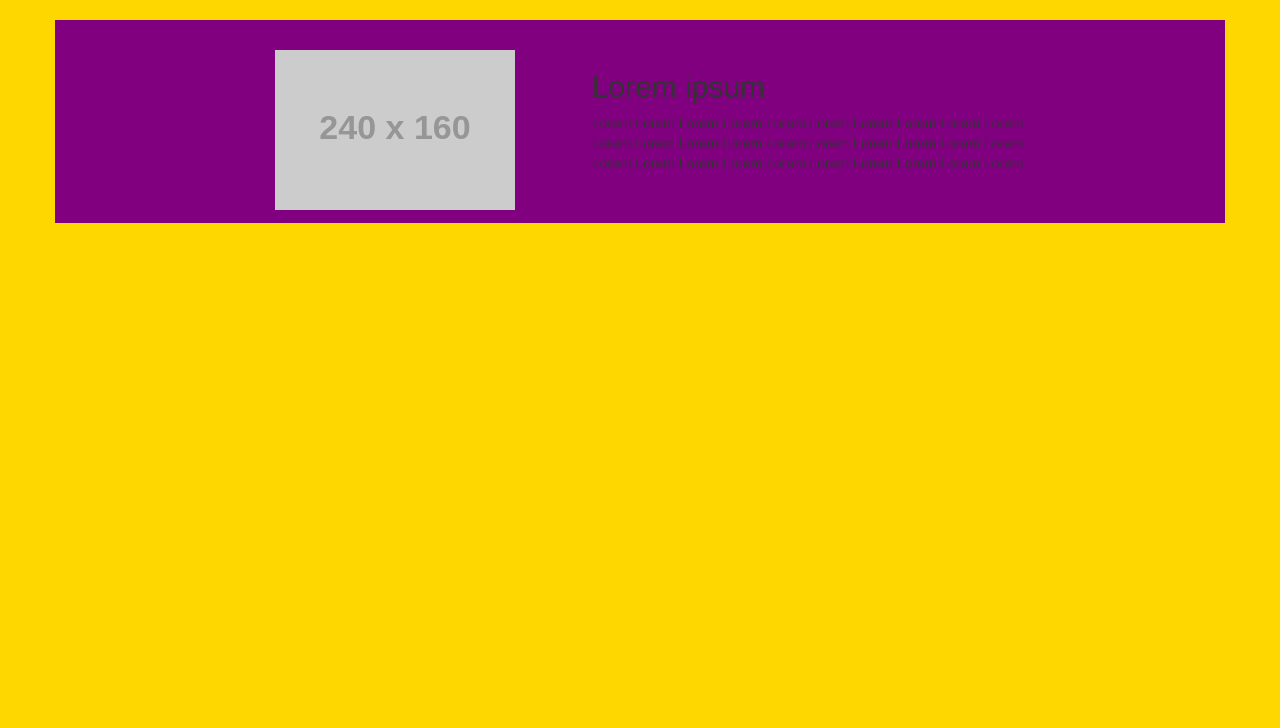
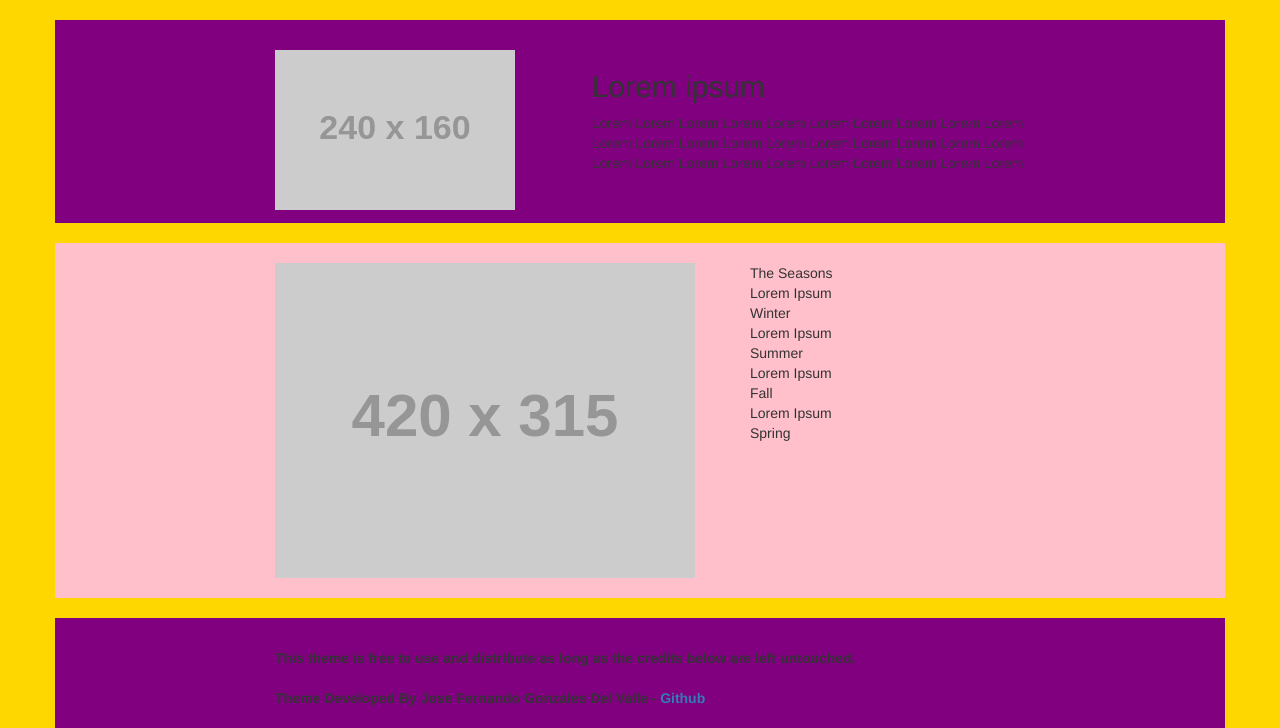
Before and after one commit to jfgonzal/fallTemplate, a website: page builds/development/index.html in a window 1280 px wide. Shown: the part 3003-3731 px from the top of the page. Before the commit the page ends 3236 px from the top, so only its background shows below. Drawn offline with Linux system fonts and the light colour scheme; placeholder pictures from the web are drawn by us; a web font is replaced by a local one.

Commit message:
completed the skeleton for the large view, need to proceed with adjusting for smaller screen with grid template

```diff
--- a/builds/development/index.html
+++ b/builds/development/index.html
@@ -13,7 +13,6 @@
     <script src="js/jquery-migrate-1.2.1.js"></script>
     <script src="js/slick.js"></script>
     <script src="js/script.js"></script>
-
 </head>
 
 <body>
@@ -238,8 +237,37 @@
     </div>
 </div>
 
-<div class="container meet"></div>
+<div class="container meet">
+    <div class="meet-content col-lg-offset-2">
+        <div class="left-meet col-lg-6">
+            <img class="meet-panel" src="http://placehold.it/420x315">
+        </div>
+        <div class="right-meet col-lg-6">
+            <div class="meet-intro">The Seasons</div>
+            <div class="meet-title">Lorem Ipsum</div>
+            <div class="meet-text">Winter</div>
+            <div class="meet-title">Lorem Ipsum</div>
+            <div class="meet-text">Summer</div>
+            <div class="meet-title">Lorem Ipsum</div>
+            <div class="meet-text">Fall</div>
+            <div class="meet-title">Lorem Ipsum</div>
+            <div class="meet-text">Spring</div>
+        </div>
+    </div>
+</div>
 
-<div class="container footer"></div>
+<div class="container footer-fall">
+    <div class="footer-fall-content col-lg-offset-2">
+            <div class="footer-content col-lg-10">
+             <div class="footer-fall-copyright">
+                 <b>This theme is free to use and distribute as long as the credits below are left untouched.</b>
+             </div>
+                <br />
+            <div class="footer-dev-credit">
+                <b>Theme Developed By Jose Fernando Gonzales Del Valle - <a href="https://github.com/jfgonzal">Github</a></b>
+            </div>
+        </div>
+    </div>
+</div>
 </body>
 </html>
--- a/components/sass/modules/_backgrounds.scss
+++ b/components/sass/modules/_backgrounds.scss
@@ -58,3 +58,13 @@ div{
 .extra-snippet{
   margin-bottom:20px;
 }
+
+.meet{
+  margin-top:20px;
+  margin-bottom:20px;
+  background-color:pink;
+}
+
+.footer-fall{
+  background-color:purple;
+}
--- a/components/sass/modules/_widgets.scss
+++ b/components/sass/modules/_widgets.scss
@@ -59,3 +59,23 @@ div{
 .extra-image{
   margin-bottom:10px;
 }
+
+.meet-content{
+  margin-top:20px;
+}
+
+.right-meet{
+  margin-bottom:100px;
+}
+
+.meet-panel{
+  margin-bottom:20px;
+}
+
+.footer-fall-content{
+  margin-top:30px;
+}
+
+.footer-dev-credit{
+  margin-bottom:20px;
+}
```
Also changed, not shown: builds/development/css/main.css, components/css/style.css.
